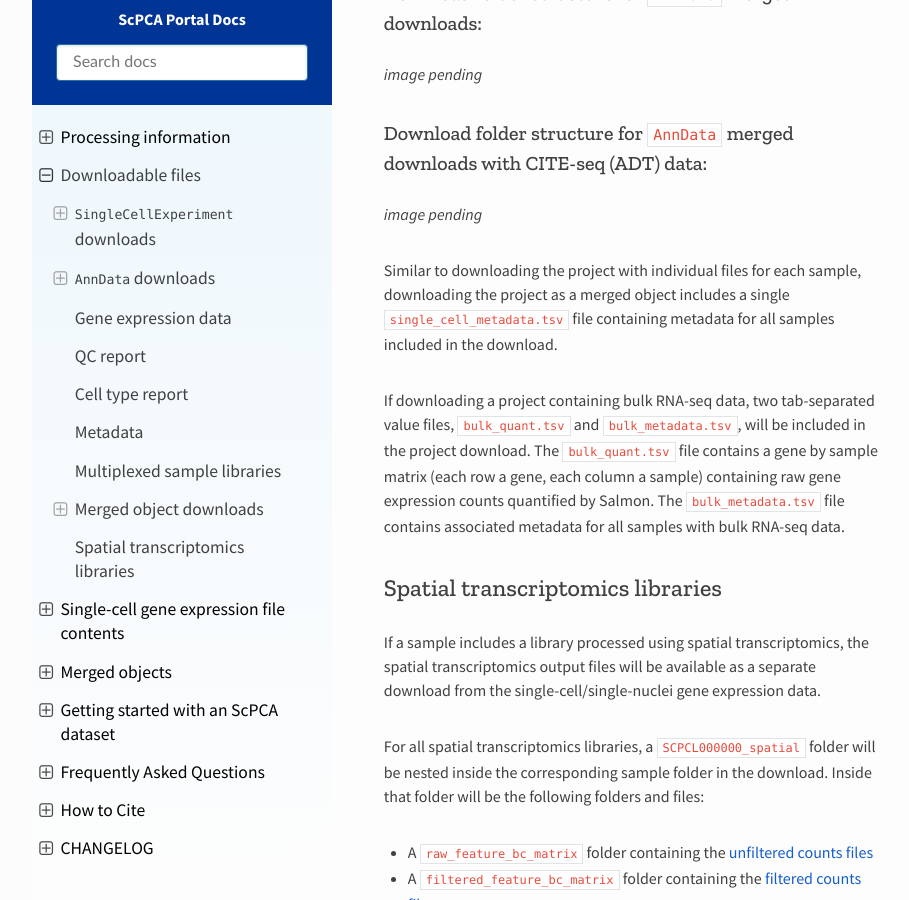
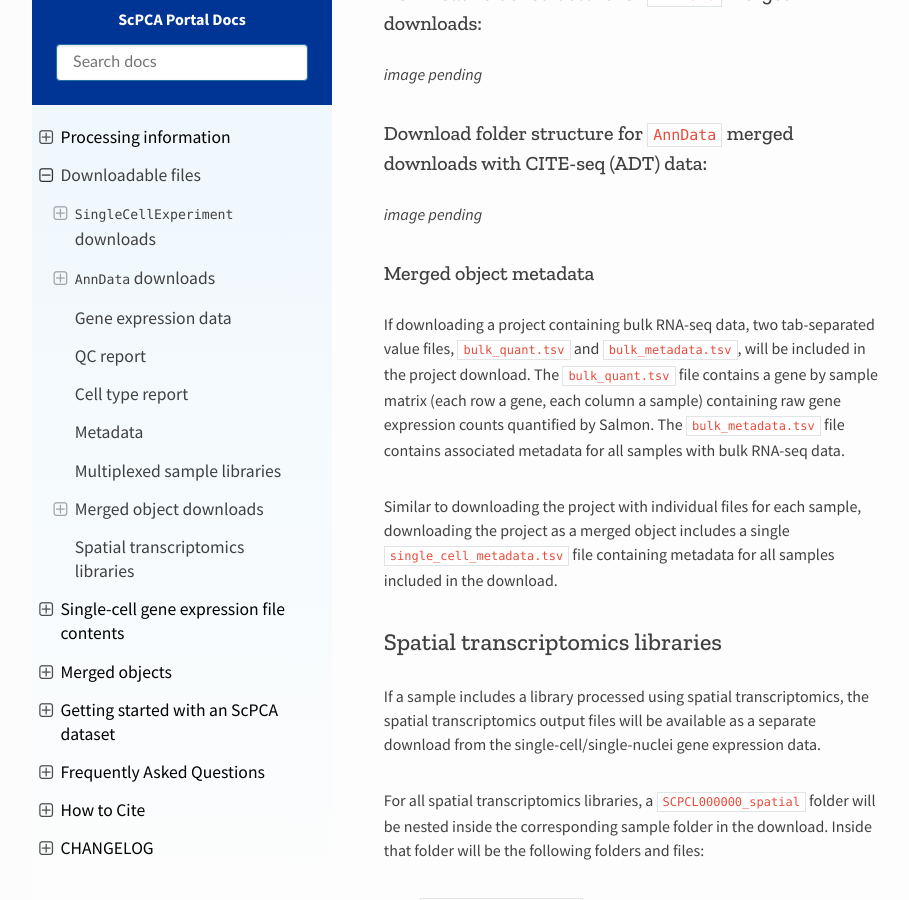
Before and after one commit to DongzeHE/scpca-docs, a Sphinx documentation site: the page built from docs/download_files.md, in a window 1280 px wide and 900 px high, scrolled down 11781 px. Shown: the whole window, without its empty margins (158-1067 px from the left). Built offline with Sphinx 7.4.7 and the Read the Docs theme 2.0.0, drawn with Linux system fonts in a browser that asks for light colours.

Commit message:
Revert "a little reorg"
This reverts commit f120d66eee8ee2f7792c7f50eae2adca9eb2b487.

```diff
--- a/docs/download_files.md
+++ b/docs/download_files.md
@@ -168,11 +168,14 @@ _image pending_
 ### Download folder structure for `AnnData` merged downloads with CITE-seq (ADT) data:
 _image pending_
 
-Similar to downloading the project with individual files for each sample, downloading the project as a merged object includes a single `single_cell_metadata.tsv` file containing metadata for all samples included in the download.
+
+### Merged object metadata
 
 If downloading a project containing bulk RNA-seq data, two tab-separated value files, `bulk_quant.tsv` and `bulk_metadata.tsv`, will be included in the project download.
 The `bulk_quant.tsv` file contains a gene by sample matrix (each row a gene, each column a sample) containing raw gene expression counts quantified by Salmon.
 The `bulk_metadata.tsv` file contains associated metadata for all samples with bulk RNA-seq data.
+
+Similar to downloading the project with individual files for each sample, downloading the project as a merged object includes a single `single_cell_metadata.tsv` file containing metadata for all samples included in the download.
 
 
 
```
